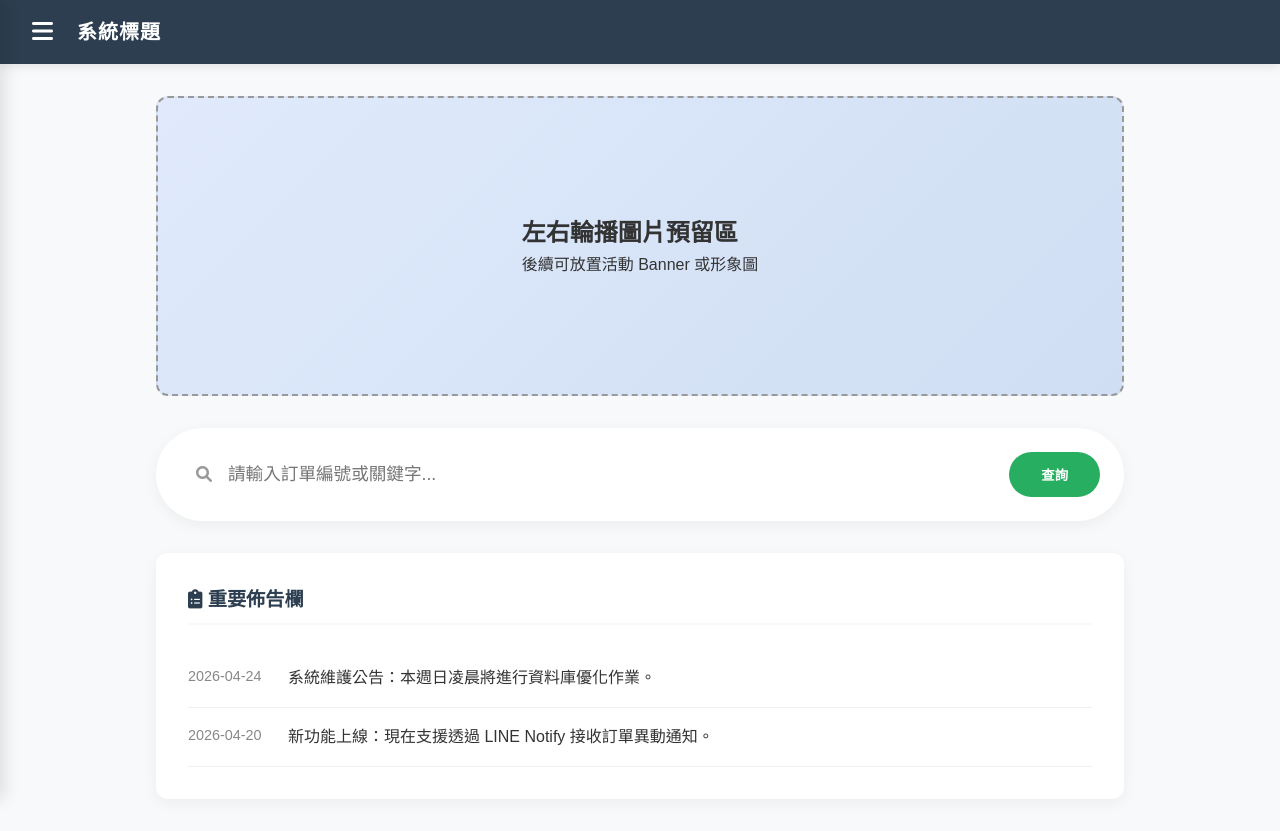
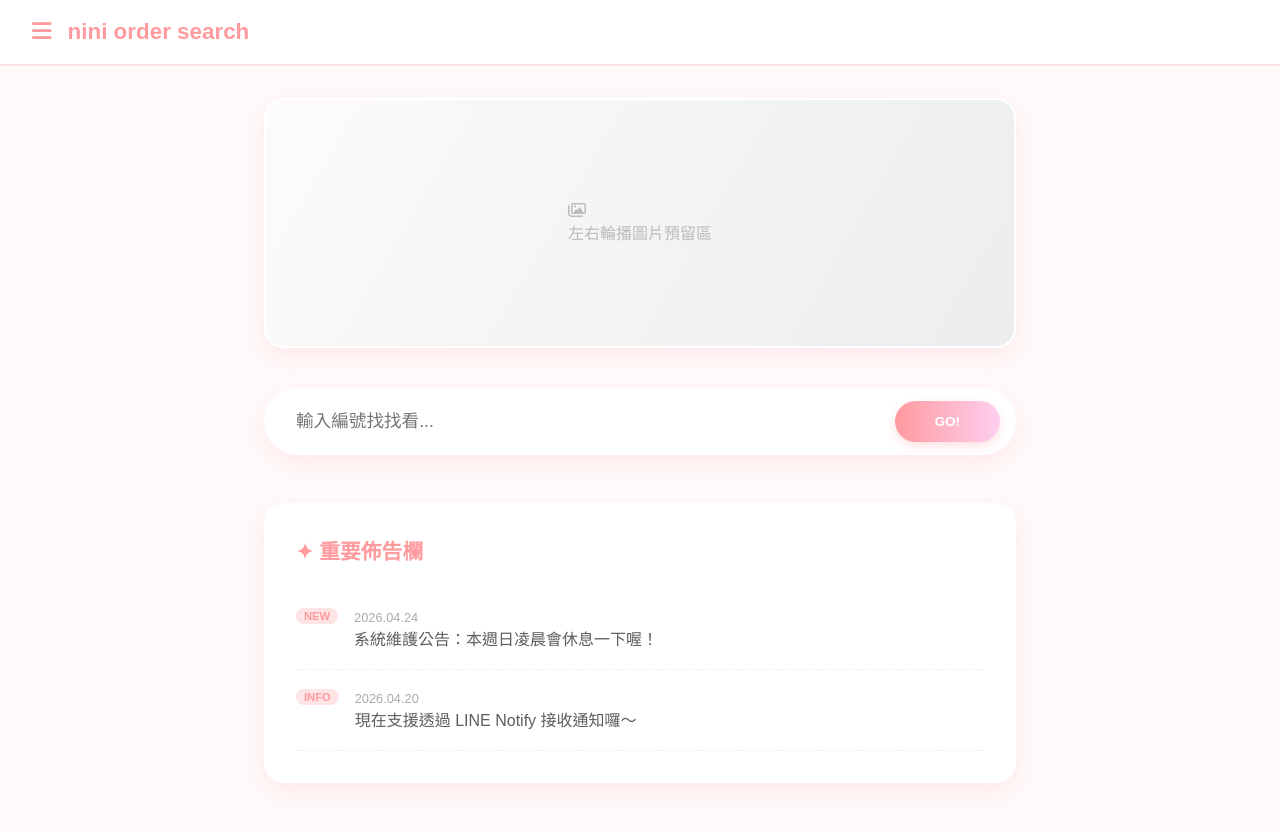
Before and after one commit to kaguya19980101-debug/nini-order-search, a plain HTML site: page index.html in a window 1280 px wide. Drawn offline with Linux system fonts and the light colour scheme.

Commit message:
TEST V2
TEST V2

```diff
--- a/index.html
+++ b/index.html
@@ -3,7 +3,7 @@
 <head>
     <meta charset="UTF-8">
     <meta name="viewport" content="width=device-width, initial-scale=1.0">
-    <title>訂單查詢系統</title>
+    <title>妮妮訂單查詢</title>
     <link rel="stylesheet" href="style.css">
     <link rel="stylesheet" href="https://cdnjs.cloudflare.com/ajax/libs/font-awesome/6.0.0/css/all.min.css">
 </head>
@@ -11,52 +11,54 @@
 
     <header class="top-nav">
         <button id="menu-toggle" class="icon-btn"><i class="fas fa-bars"></i></button>
-        <div class="logo">系統標題</div>
+        <div class="logo">nini order search</div>
     </header>
 
     <nav id="side-menu" class="side-menu">
         <div class="menu-header">
-            <h3>功能選單</h3>
+            <h3>Menu</h3>
             <button id="menu-close" class="close-btn">&times;</button>
         </div>
         <ul>
-            <li><a href="#"><i class="fas fa-home"></i> 首頁</a></li>
-            <li><a href="#"><i class="fas fa-search"></i> 訂單查詢</a></li>
-            <li><a href="#"><i class="fas fa-bullhorn"></i> 最新公告</a></li>
-            <li><a href="#"><i class="fas fa-user-shield"></i> 管理登入</a></li>
+            <li><a href="#"><i class="fas fa-star"></i> 首頁</a></li>
+            <li><a href="#"><i class="fas fa-heart"></i> 訂單查詢</a></li>
+            <li><a href="#"><i class="fas fa-comment-dots"></i> 最新公告</a></li>
         </ul>
     </nav>
 
     <main class="main-content">
         <section class="hero-carousel">
-            <div class="carousel-container">
-                <div class="carousel-slide">
-                    <h2>左右輪播圖片預留區</h2>
-                    <p>後續可放置活動 Banner 或形象圖</p>
-                </div>
+            <div class="carousel-placeholder">
+                <i class="far fa-images"></i>
+                <p>左右輪播圖片預留區</p>
             </div>
         </section>
 
         <section class="search-section">
             <div class="search-card">
-                <i class="fas fa-magnifying-glass search-icon"></i>
-                <input type="text" placeholder="請輸入訂單編號或關鍵字..." id="order-search">
-                <button type="button" class="btn-primary">查詢</button>
+                <input type="text" placeholder="輸入編號找找看..." id="order-search">
+                <button type="button" class="btn-primary">GO!</button>
             </div>
         </section>
 
         <section class="notice-board">
             <div class="section-title">
-                <i class="fas fa-clipboard-list"></i> 重要佈告欄
+                <span>✦</span> 重要佈告欄
             </div>
             <div class="notice-list">
                 <div class="notice-item">
-                    <span class="date">2026-04-24</span>
-                    <p>系統維護公告：本週日凌晨將進行資料庫優化作業。</p>
+                    <div class="notice-tag">NEW</div>
+                    <div class="notice-body">
+                        <span class="date">2026.04.24</span>
+                        <p>系統維護公告：本週日凌晨會休息一下喔！</p>
+                    </div>
                 </div>
                 <div class="notice-item">
-                    <span class="date">2026-04-20</span>
-                    <p>新功能上線：現在支援透過 LINE Notify 接收訂單異動通知。</p>
+                    <div class="notice-tag">INFO</div>
+                    <div class="notice-body">
+                        <span class="date">2026.04.20</span>
+                        <p>現在支援透過 LINE Notify 接收通知囉～</p>
+                    </div>
                 </div>
             </div>
         </section>
--- a/style.css
+++ b/style.css
@@ -1,10 +1,11 @@
 :root {
-    --primary-color: #2c3e50;    /* 深藍灰 - 專業感 */
-    --accent-color: #27ae60;     /* 翠綠色 - 查詢按鈕 */
-    --bg-light: #f8f9fa;         /* 淺灰底 */
+    --primary-color: #ff9a9e;    /* 珊瑚粉 - 可愛主色 */
+    --secondary-color: #f6d365;  /* 奶油黃 - 點綴色 */
+    --bg-soft: #fff9f9;          /* 非常淡的粉底色 */
+    --text-main: #5d5d5d;        /* 深灰而非純黑，更有質感 */
     --white: #ffffff;
-    --text-dark: #333333;
-    --transition: all 0.3s ease;
+    --radius: 20px;              /* 大圓角增加親和力 */
+    --shadow: 0 8px 20px rgba(255, 154, 158, 0.15);
 }
 
 * {
@@ -14,184 +15,177 @@
 }
 
 body {
-    font-family: "微軟正黑體", sans-serif;
-    background-color: var(--bg-light);
-    color: var(--text-dark);
-    line-height: 1.6;
+    font-family: "微軟正黑體", "Apple LiGothic Medium", sans-serif;
+    background-color: var(--bg-soft);
+    color: var(--text-main);
+    overflow-x: hidden;
 }
 
 /* 頂部導航 */
 .top-nav {
-    background: var(--primary-color);
-    color: var(--white);
-    padding: 1rem 2rem;
+    background: var(--white);
+    padding: 1.2rem 2rem;
     display: flex;
     align-items: center;
     position: sticky;
     top: 0;
     z-index: 1000;
-    box-shadow: 0 2px 10px rgba(0,0,0,0.1);
+    border-bottom: 2px solid #ffe4e6;
 }
 
 .icon-btn {
     background: none;
     border: none;
-    color: var(--white);
-    font-size: 1.5rem;
+    color: var(--primary-color);
+    font-size: 1.4rem;
     cursor: pointer;
-    margin-right: 1.5rem;
+    margin-right: 1rem;
+    transition: transform 0.2s;
 }
 
+.icon-btn:hover { transform: scale(1.1); }
+
 .logo {
-    font-size: 1.25rem;
-    font-weight: bold;
-    letter-spacing: 1px;
+    font-size: 1.4rem;
+    font-weight: 900;
+    color: var(--primary-color);
+    text-transform: lowercase;
 }
 
-/* 側邊選單 */
+/* 側邊選單：改成可愛的弧形邊緣 */
 .side-menu {
     position: fixed;
     top: 0;
-    left: -280px; /* 預設隱藏 */
+    left: -300px;
     width: 280px;
     height: 100%;
     background: var(--white);
     z-index: 2000;
-    transition: var(--transition);
-    box-shadow: 5px 0 15px rgba(0,0,0,0.1);
+    transition: 0.4s cubic-bezier(0.175, 0.885, 0.32, 1.1); /* 彈性動畫 */
+    border-radius: 0 30px 30px 0;
 }
 
-.side-menu.active {
-    left: 0;
-}
+.side-menu.active { left: 0; }
 
 .menu-header {
-    background: var(--primary-color);
-    color: var(--white);
-    padding: 1.5rem;
-    display: flex;
-    justify-content: space-between;
-    align-items: center;
-}
-
-.side-menu ul {
-    list-style: none;
-    margin-top: 1rem;
+    padding: 2rem;
+    text-align: center;
+    border-bottom: 1px dashed #ffd1d1;
 }
 
 .side-menu ul li a {
     display: block;
-    padding: 1rem 1.5rem;
+    padding: 1.2rem 2rem;
     text-decoration: none;
-    color: var(--text-dark);
-    border-bottom: 1px solid #eee;
-    transition: var(--transition);
+    color: var(--text-main);
+    transition: 0.3s;
 }
 
 .side-menu ul li a:hover {
-    background: #f0f0f0;
-    padding-left: 2rem;
-    color: var(--accent-color);
+    background: #fff0f0;
+    color: var(--primary-color);
+    padding-left: 2.5rem;
 }
 
 /* 主內容 */
 .main-content {
-    max-width: 1000px;
+    max-width: 800px;
     margin: 2rem auto;
-    padding: 0 1rem;
+    padding: 0 1.5rem;
 }
 
-/* 輪播圖佔位 */
+/* 輪播區：加上淡色彩 */
 .hero-carousel {
-    background: linear-gradient(135deg, #e0eafc, #cfdef3);
-    height: 300px;
-    border-radius: 12px;
+    background: linear-gradient(120deg, #fdfbfb 0%, #ebedee 100%);
+    height: 250px;
+    border-radius: var(--radius);
+    display: flex;
+    flex-direction: column;
+    align-items: center;
+    justify-content: center;
+    margin-bottom: 2.5rem;
+    color: #bbb;
+    border: 2px solid var(--white);
+    box-shadow: var(--shadow);
+}
+
+/* 查詢框：胖嘟嘟的設計 */
+.search-card {
+    background: var(--white);
+    padding: 0.8rem 1rem 0.8rem 2rem;
+    border-radius: 50px;
     display: flex;
     align-items: center;
-    justify-content: center;
-    margin-bottom: 2rem;
-    border: 2px dashed #999; /* 標示為預留區 */
-}
-
-/* 查詢框 */
-.search-section {
-    margin-bottom: 2rem;
-}
-
-.search-card {
-    background: var(--white);
-    padding: 1.5rem;
-    border-radius: 50px; /* 膠囊形設計 */
-    display: flex;
-    align-items: center;
-    box-shadow: 0 4px 15px rgba(0,0,0,0.05);
-}
-
-.search-icon {
-    color: #999;
-    margin-left: 1rem;
+    box-shadow: var(--shadow);
+    margin-bottom: 3rem;
 }
 
 .search-card input {
     flex: 1;
     border: none;
     outline: none;
-    padding: 0.5rem 1rem;
     font-size: 1.1rem;
+    color: var(--text-main);
 }
 
 .btn-primary {
-    background: var(--accent-color);
+    background: linear-gradient(to right, #ff9a9e 0%, #fecfef 100%);
     color: white;
     border: none;
-    padding: 0.8rem 2rem;
-    border-radius: 25px;
+    padding: 0.8rem 2.5rem;
+    border-radius: 40px;
     cursor: pointer;
     font-weight: bold;
-    transition: var(--transition);
+    box-shadow: 0 4px 10px rgba(255, 154, 158, 0.3);
+    transition: 0.3s;
 }
 
 .btn-primary:hover {
-    background: #219150;
-    transform: translateY(-2px);
+    transform: translateY(-3px);
+    box-shadow: 0 6px 15px rgba(255, 154, 158, 0.4);
 }
 
-/* 佈告欄 */
+/* 佈告欄：小卡片感 */
 .notice-board {
     background: var(--white);
-    border-radius: 12px;
+    border-radius: var(--radius);
     padding: 2rem;
-    box-shadow: 0 4px 15px rgba(0,0,0,0.05);
+    box-shadow: var(--shadow);
 }
 
 .section-title {
-    font-size: 1.2rem;
+    font-size: 1.3rem;
     font-weight: bold;
+    color: var(--primary-color);
     margin-bottom: 1.5rem;
-    color: var(--primary-color);
-    border-bottom: 2px solid var(--bg-light);
-    padding-bottom: 0.5rem;
 }
 
 .notice-item {
     display: flex;
-    padding: 1rem 0;
-    border-bottom: 1px solid #f0f0f0;
+    align-items: flex-start;
+    gap: 1rem;
+    padding: 1.2rem 0;
+    border-bottom: 1px dashed #f0f0f0;
 }
 
-.notice-item .date {
-    min-width: 100px;
-    color: #888;
-    font-size: 0.9rem;
+.notice-tag {
+    background: #ffe4e6;
+    color: var(--primary-color);
+    font-size: 0.7rem;
+    font-weight: bold;
+    padding: 2px 8px;
+    border-radius: 10px;
 }
 
-/* 遮罩層 */
+.date { font-size: 0.8rem; color: #aaa; }
+
+/* 遮罩 */
 .overlay {
     display: none;
     position: fixed;
-    top: 0; left: 0; width: 100%; height: 100%;
-    background: rgba(0,0,0,0.5);
+    top:0; left:0; width:100%; height:100%;
+    background: rgba(255, 154, 158, 0.1);
+    backdrop-filter: blur(4px); /* 背景模糊 */
     z-index: 1500;
 }
-
 .overlay.active { display: block; }
```
